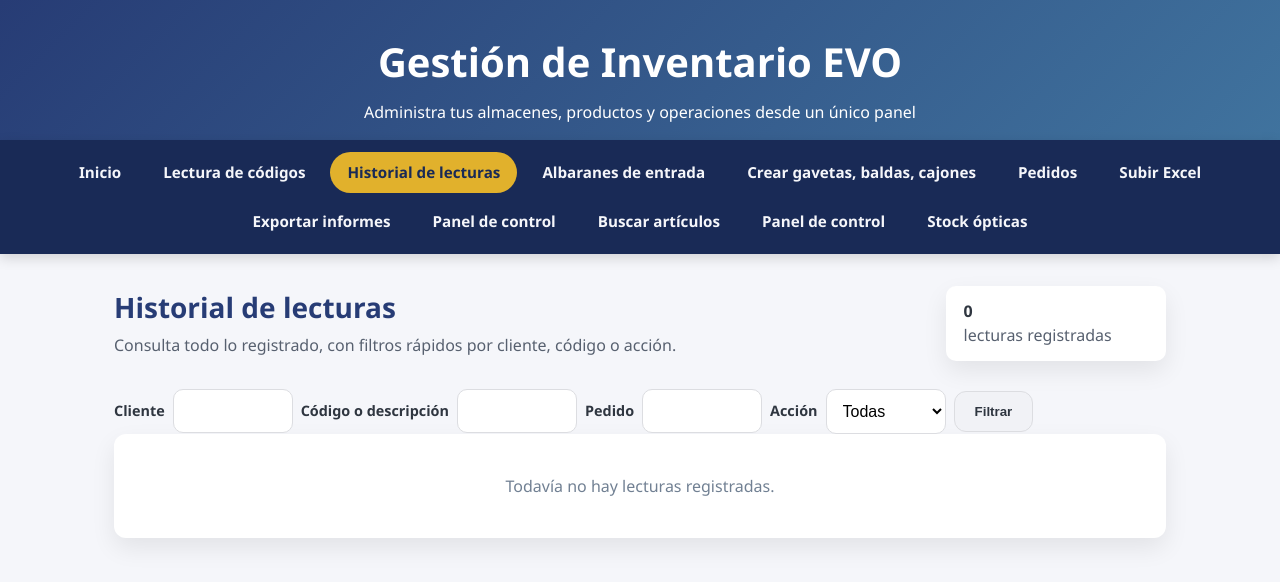
After one commit to opticaelvalle-design/Gestion-de-inventario-EVO, a Flask app: page /historial-lecturas in a window 1280 px wide. The commit adds this page. Shown: the top 582 px of the page. Run offline with Flask 3, Linux system fonts and the light colour scheme.

Commit message:
Add historial de lecturas and clean lectura view

```diff
--- a/app.py
+++ b/app.py
@@ -23,8 +23,8 @@ app.secret_key = "cambia-esta-clave"  # Necesaria para mostrar mensajes flash
 
 # Historial en memoria para permitir deshacer la última lectura de código
 lecturas_historial = []
-# Registro de las lecturas recientes para mostrar en la interfaz
-lecturas_recientes = []
+# Registro cronológico de todas las lecturas realizadas
+lecturas_registradas = []
 
 # Datos iniciales para la demostración de funcionalidades
 INITIAL_STORAGE_LOCATIONS = [
@@ -1929,6 +1929,14 @@ def _deshacer_ultima_lectura():
     return registro
 
 
+def _paginar(items, pagina, tamano=6):
+    total = len(items)
+    total_paginas = max(1, math.ceil(total / tamano))
+    pagina = max(1, min(pagina, total_paginas))
+    inicio = (pagina - 1) * tamano
+    return items[inicio : inicio + tamano], total_paginas, total
+
+
 @app.route("/lectura-codigos", methods=["GET", "POST"])
 def lectura_codigos():
     global active_delivery_note_id
@@ -1990,14 +1998,17 @@ def lectura_codigos():
                 if registro.get("gaveta"):
                     resultado["gaveta"] = registro["gaveta"]
                     resultado["unidades_gaveta"] = registro.get("unidades_gaveta", 0)
-                if lecturas_recientes:
-                    ultima = lecturas_recientes[-1]
-                    if (
-                        ultima.get("pedido_id") == registro["pedido_id"]
-                        and ultima.get("codigo", "").lower()
-                        == registro["linea"]["codigo"].lower()
-                    ):
-                        lecturas_recientes.pop()
+                lecturas_registradas.append(
+                    {
+                        "timestamp": datetime.now(),
+                        "pedido_id": registro["pedido_id"],
+                        "cliente": registro["cliente"],
+                        "codigo": registro["linea"]["codigo"],
+                        "descripcion": registro["linea"].get("descripcion", ""),
+                        "gaveta": registro.get("gaveta"),
+                        "accion": "deshacer",
+                    }
+                )
         elif accion == "ajustar_linea":
             pedido_id = request.form.get("pedido_id", type=int)
             codigo_linea = request.form.get("codigo_linea", "").strip()
@@ -2094,16 +2105,18 @@ def lectura_codigos():
                             "gaveta_key": gaveta_key,
                         }
                     )
-                    lecturas_recientes.append(
+                    lecturas_registradas.append(
                         {
                             "timestamp": datetime.now(),
+                            "pedido_id": pedido["id"],
+                            "cliente": pedido["cliente"],
                             "codigo": linea["codigo"],
-                            "pedido_id": pedido["id"],
+                            "descripcion": linea.get("descripcion", ""),
                             "gaveta": asignacion["gaveta"]["nombre"],
+                            "albaran": albaran_activo["numero"] if albaran_activo else None,
+                            "accion": "lectura",
                         }
                     )
-                    if len(lecturas_recientes) > 20:
-                        del lecturas_recientes[:-20]
                     if completado:
                         flash(
                             f"Se completó la línea del código {linea['codigo']} en el pedido #{pedido['id']}.",
@@ -2166,13 +2179,6 @@ def lectura_codigos():
         gaveta_orden, (lambda g: g["nombre"].lower(), False)
     )
     gavetas_activas = sorted(gavetas_activas, key=key_gaveta, reverse=reverse_gaveta)
-
-    def _paginar(items, pagina, tamano=6):
-        total = len(items)
-        total_paginas = max(1, math.ceil(total / tamano))
-        pagina = max(1, min(pagina, total_paginas))
-        inicio = (pagina - 1) * tamano
-        return items[inicio : inicio + tamano], total_paginas, total
 
     lineas_paginadas, paginas_pendientes, total_lineas = _paginar(
         lineas_pendientes, pendiente_pagina
@@ -2204,8 +2210,63 @@ def lectura_codigos():
         gaveta_pagina=gaveta_pagina,
         paginas_gavetas=paginas_gavetas,
         total_gavetas=total_gavetas,
-        lecturas_recientes=lecturas_recientes,
         filtros_query=request.args,
+    )
+
+
+@app.route("/historial-lecturas")
+def historial_lecturas():
+    filtro_cliente = request.args.get("cliente", "").strip()
+    filtro_codigo = request.args.get("codigo", "").strip()
+    filtro_accion = request.args.get("accion", "").strip().lower()
+    filtro_pedido = request.args.get("pedido_id", type=int)
+    pagina = request.args.get("pagina", type=int, default=1)
+
+    registros = list(lecturas_registradas)
+
+    if filtro_cliente:
+        registros = [
+            reg
+            for reg in registros
+            if filtro_cliente.lower() in reg.get("cliente", "").lower()
+        ]
+
+    if filtro_codigo:
+        registros = [
+            reg
+            for reg in registros
+            if filtro_codigo.lower() in reg.get("codigo", "").lower()
+            or filtro_codigo.lower() in reg.get("descripcion", "").lower()
+        ]
+
+    if filtro_accion in {"lectura", "deshacer"}:
+        registros = [reg for reg in registros if reg.get("accion") == filtro_accion]
+
+    if filtro_pedido:
+        registros = [
+            reg for reg in registros if reg.get("pedido_id") == filtro_pedido
+        ]
+
+    registros = sorted(
+        registros,
+        key=lambda reg: reg.get("timestamp") or datetime.min,
+        reverse=True,
+    )
+
+    registros_paginados, total_paginas, total_registros = _paginar(
+        registros, pagina, tamano=15
+    )
+
+    return render_template(
+        "historial_lecturas.html",
+        registros=registros_paginados,
+        pagina=pagina,
+        total_paginas=total_paginas,
+        total_registros=total_registros,
+        filtro_cliente=filtro_cliente,
+        filtro_codigo=filtro_codigo,
+        filtro_accion=filtro_accion,
+        filtro_pedido=filtro_pedido,
     )
 
 
--- a/templates/base.html
+++ b/templates/base.html
@@ -548,6 +548,7 @@
     <nav>
         <a href="{{ url_for('home') }}" class="{% if request.path == url_for('home') %}active{% endif %}">Inicio</a>
         <a href="{{ url_for('lectura_codigos') }}" class="{% if request.path == url_for('lectura_codigos') %}active{% endif %}">Lectura de códigos</a>
+        <a href="{{ url_for('historial_lecturas') }}" class="{% if request.path == url_for('historial_lecturas') %}active{% endif %}">Historial de lecturas</a>
         <a href="{{ url_for('albaranes') }}" class="{% if request.path.startswith(url_for('albaranes')) %}active{% endif %}">Albaranes de entrada</a>
         <a href="{{ url_for('crear_gavetas') }}" class="{% if request.path == url_for('crear_gavetas') %}active{% endif %}">Crear gavetas, baldas, cajones</a>
         <a href="{{ url_for('pedidos') }}" class="{% if request.path.startswith(url_for('pedidos')) %}active{% endif %}">Pedidos</a>
--- /dev/null
+++ b/templates/historial_lecturas.html
@@ -0,0 +1,81 @@
+{% extends "base.html" %}
+{% block title %}Historial de lecturas · Gestión de Inventario EVO{% endblock %}
+
+{% block content %}
+<div class="content-header">
+    <div>
+        <h2>Historial de lecturas</h2>
+        <p class="text-muted">Consulta todo lo registrado, con filtros rápidos por cliente, código o acción.</p>
+    </div>
+    <div class="meta">
+        <strong>{{ total_registros }}</strong>
+        <div class="text-muted">lecturas registradas</div>
+    </div>
+</div>
+
+<form method="get" class="filters-row" aria-label="Filtros del historial de lecturas">
+    <label for="filtro_cliente">Cliente</label>
+    <input type="text" id="filtro_cliente" name="cliente" value="{{ filtro_cliente }}" class="inline-input" />
+    <label for="filtro_codigo">Código o descripción</label>
+    <input type="text" id="filtro_codigo" name="codigo" value="{{ filtro_codigo }}" class="inline-input" />
+    <label for="filtro_pedido">Pedido</label>
+    <input type="number" id="filtro_pedido" name="pedido_id" value="{{ filtro_pedido or '' }}" class="inline-input" />
+    <label for="filtro_accion">Acción</label>
+    <select id="filtro_accion" name="accion" class="inline-input">
+        <option value="" {% if not filtro_accion %}selected{% endif %}>Todas</option>
+        <option value="lectura" {% if filtro_accion == 'lectura' %}selected{% endif %}>Lecturas</option>
+        <option value="deshacer" {% if filtro_accion == 'deshacer' %}selected{% endif %}>Reversiones</option>
+    </select>
+    <button type="submit" class="btn-secondary">Filtrar</button>
+</form>
+
+{% if registros %}
+    <div style="overflow-x: auto;">
+        <table>
+            <thead>
+                <tr>
+                    <th>Fecha y hora</th>
+                    <th>Acción</th>
+                    <th>Código</th>
+                    <th>Descripción</th>
+                    <th>Pedido</th>
+                    <th>Cliente</th>
+                    <th>Gaveta</th>
+                    <th>Albarán</th>
+                </tr>
+            </thead>
+            <tbody>
+                {% for registro in registros %}
+                    <tr>
+                        <td>{{ registro.timestamp.strftime('%d/%m/%Y %H:%M:%S') if registro.timestamp else '-' }}</td>
+                        <td>
+                            {% if registro.accion == 'deshacer' %}
+                                <span class="badge-contrast" style="background:#ffe8e6; color:#c23616;">Revertido</span>
+                            {% else %}
+                                <span class="badge-contrast" style="background:#eaf7ef; color:#1b8f45;">Leído</span>
+                            {% endif %}
+                        </td>
+                        <td>{{ registro.codigo }}</td>
+                        <td>{{ registro.descripcion }}</td>
+                        <td>#{{ registro.pedido_id }}</td>
+                        <td>{{ registro.cliente }}</td>
+                        <td>{{ registro.gaveta or '—' }}</td>
+                        <td>{{ registro.albaran or '—' }}</td>
+                    </tr>
+                {% endfor %}
+            </tbody>
+        </table>
+    </div>
+    <div class="pagination" aria-label="Paginación del historial de lecturas">
+        <span class="text-muted">{{ total_registros }} resultados</span>
+        {% for pagina_num in range(1, total_paginas + 1) %}
+            <a class="button-link pill {% if pagina_num == pagina %}badge-contrast{% endif %}"
+               href="{{ url_for('historial_lecturas', pagina=pagina_num, cliente=filtro_cliente, codigo=filtro_codigo, accion=filtro_accion, pedido_id=filtro_pedido) }}">{{ pagina_num }}</a>
+        {% endfor %}
+    </div>
+{% else %}
+    <div class="empty-state">
+        <p>Todavía no hay lecturas registradas.</p>
+    </div>
+{% endif %}
+{% endblock %}
```
Also changed, not shown: templates/lectura_codigos.html (+2 -75 lines).
